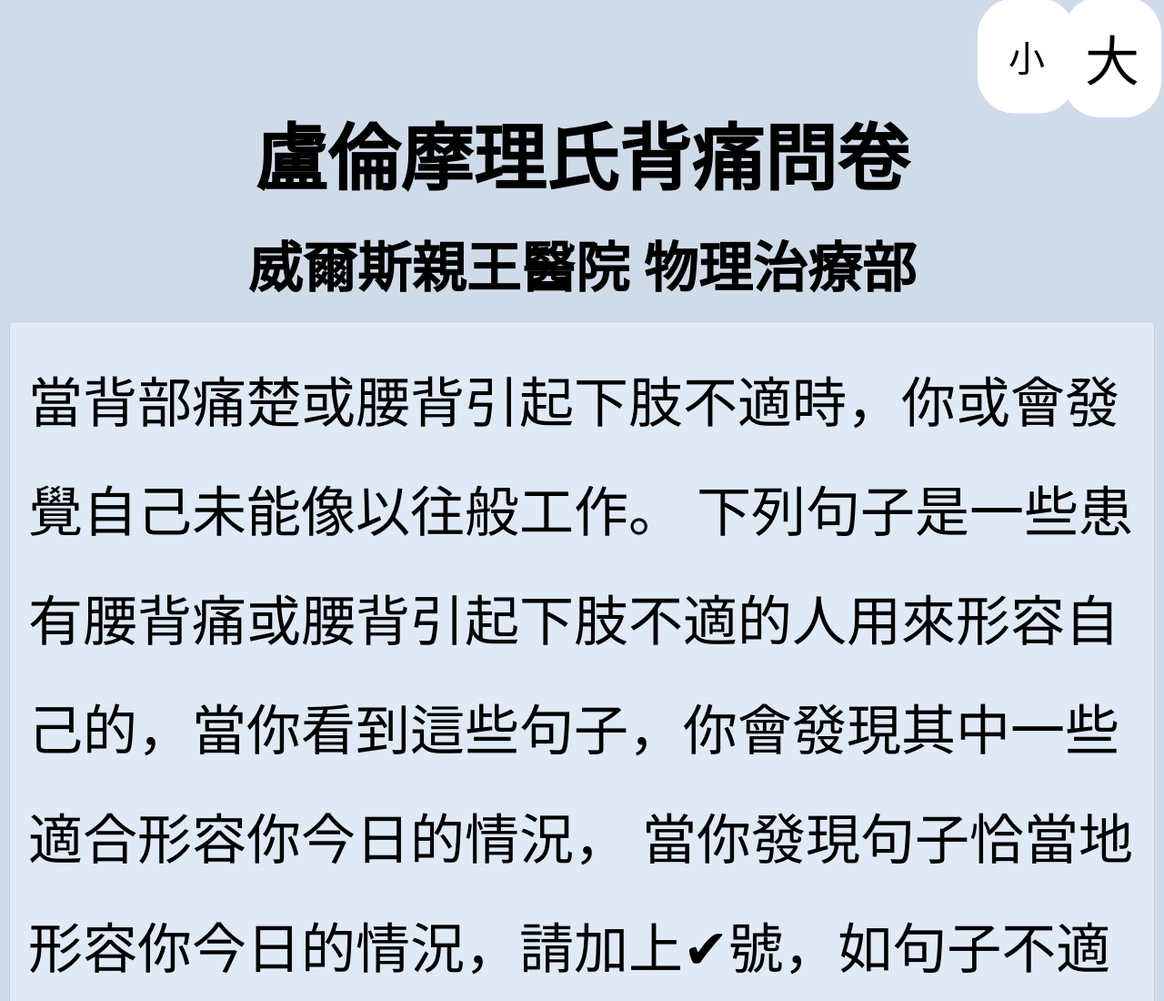
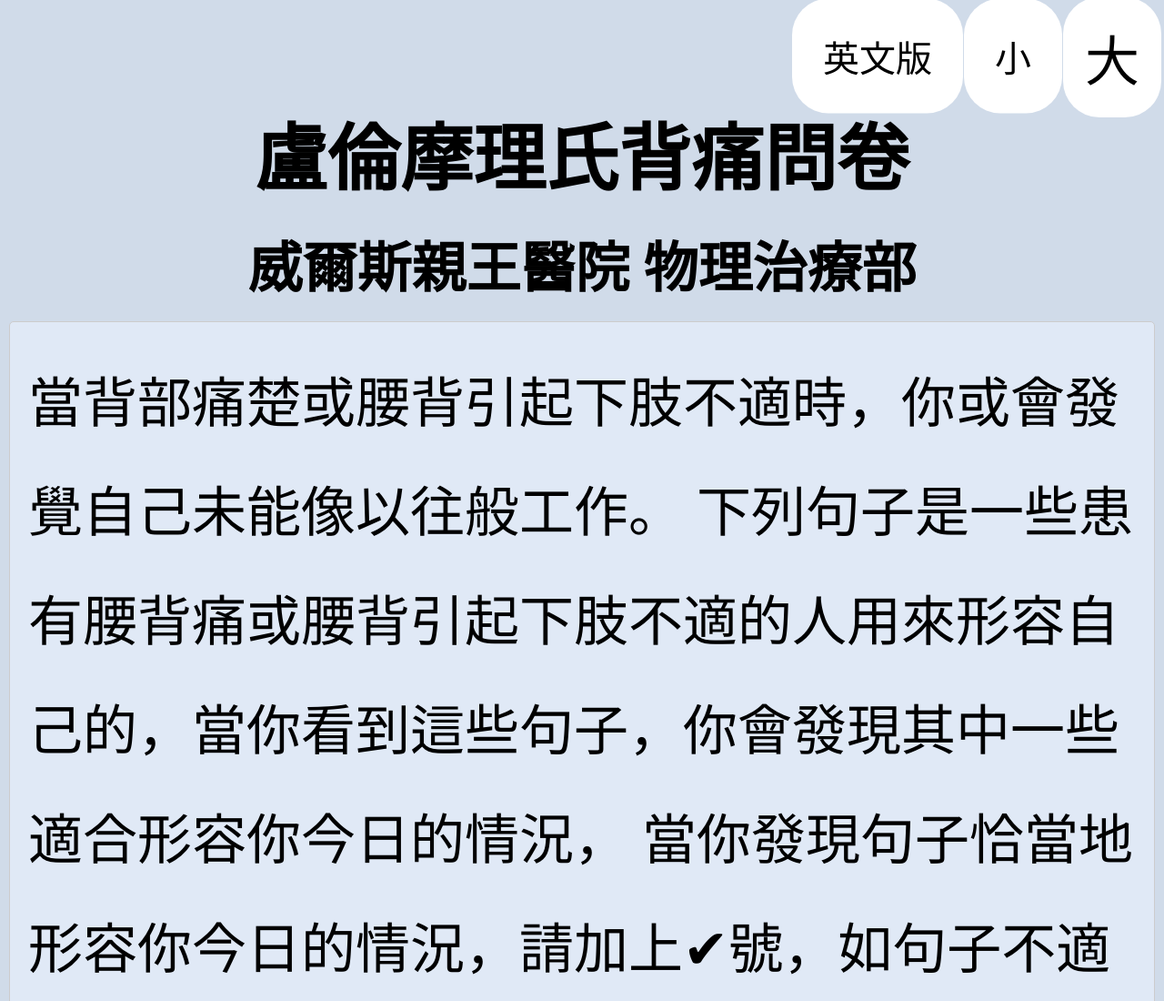
Before and after one commit to pwhphysio/m_RolandMorris, a plain HTML site: page index.html in a window 1280 px wide. Shown: the top 1100 px of the page at 91% size. Drawn offline with Linux system fonts and the light colour scheme.

Commit message:
Update index.html

```diff
--- a/index.html
+++ b/index.html
@@ -145,6 +145,17 @@
 			font-size: 20px;
         }
 
+		.external-website-btn{
+			position: absolute;
+			top: 10px;
+			right: 110px;
+			padding: 17px 17px;
+			background-color: white;
+			color: black;
+			border-radius: 20px;
+			font-size: 20px;
+        }
+
 		.button {
 			display: inline-block;
 		}
@@ -224,9 +235,16 @@
 
 		.decrease-font-size-btn{
 			transform: scale(2);
-            margin-right: 65px;
+            margin-right: 80px;
             margin-top: 20px;
         }
+
+		.external-website-btn{
+			transform: scale(2);
+            margin-right: 158px;
+            margin-top: 20px;
+        }
+
         #result {
             margin-top: 40px;
             font-size: 60px;
@@ -399,6 +417,17 @@
 
     </script>
 
+	<!-- Button element -->
+	<button class="external-website-btn" id="external-website-button">英文版</button>
+
+	<!-- JavaScript to handle the click event -->
+	<script>
+		var button = document.getElementById("external-website-button");
+		button.addEventListener("click", function() {
+			window.open('https://pwhphysio.github.io/m_RolandMorris_e/', '_blank');
+		});
+	</script>
+
 	<h2> 威爾斯親王醫院 物理治療部</h2>
 	<form>
         <script>
```
